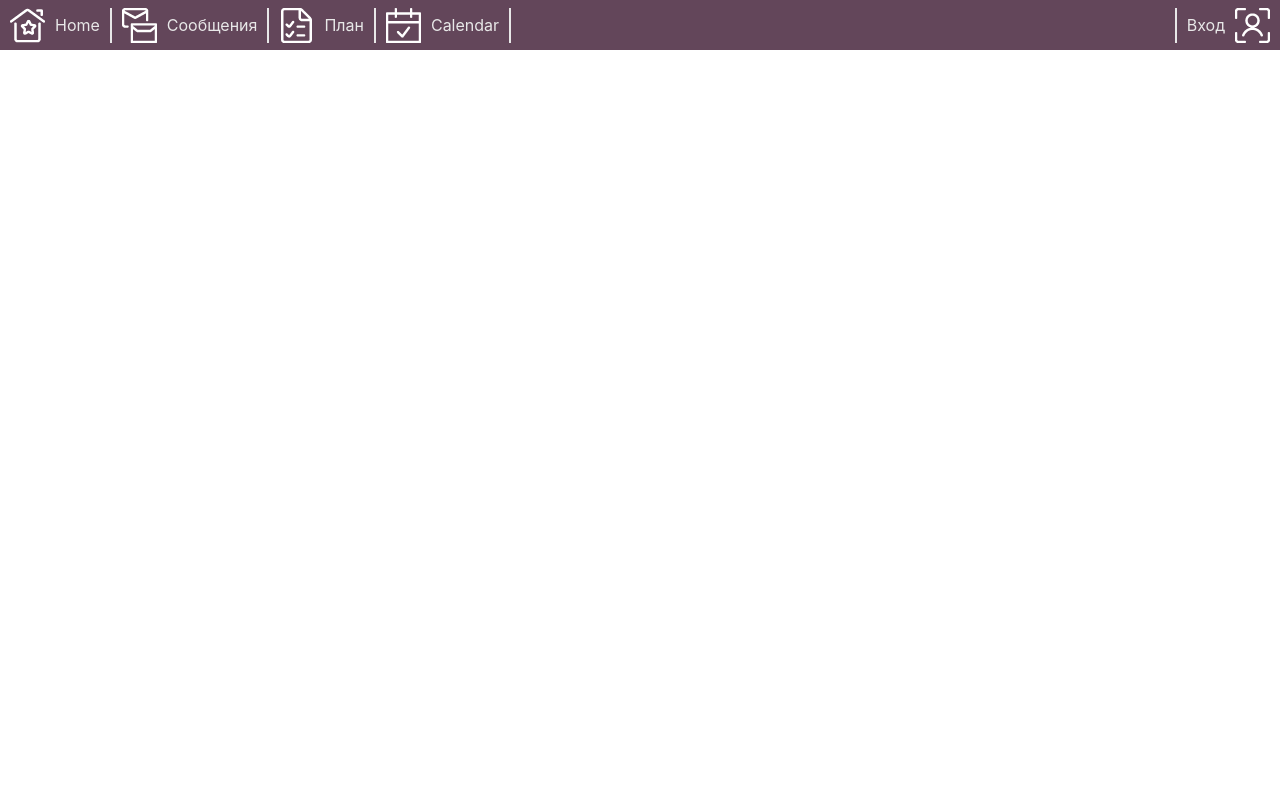
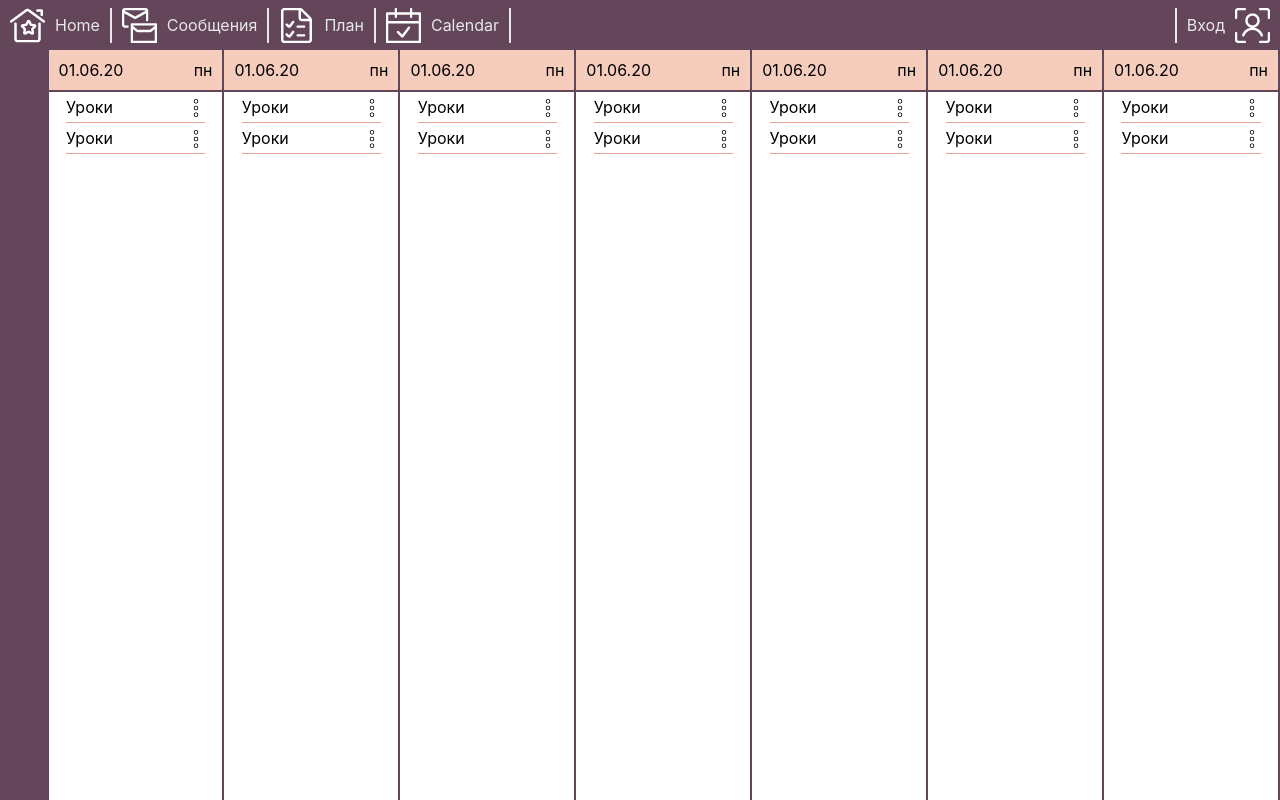
Before and after one commit to SymtaxError/Messemger, a React (Create React App) app in the folder frontend/: page /#/calendar in a window 1280 px wide. Built offline with nearby package versions, Linux system fonts and the light colour scheme; no server answers.

Commit message:
calendar

```diff
--- a/frontend/src/App.tsx
+++ b/frontend/src/App.tsx
@@ -14,6 +14,7 @@ import {useMappedStore} from "utils/store";
 import {UserStore} from "store/user";
 import {PrivateRoute} from "PrivateRoute";
 import {Profile} from "./views/profile";
+import {Calendar} from "./views/calendar";
 import {AddChatComponent} from "./components/addChatComponent";
 
 export const App: React.FC = () => {
@@ -47,6 +48,9 @@ export const App: React.FC = () => {
                 <PrivateRoute condition={true}
                               path="/home"
                               component={Home}/>
+                <PrivateRoute condition={true}
+                              path="/calendar"
+                              component={Calendar}/>
                 <Route exact path="/">
                     <Redirect to="/home"/>
                 </Route>
--- /dev/null
+++ b/frontend/src/components/calendar/card.module.css
@@ -0,0 +1,20 @@
+.card {
+    display: flex;
+    flex-flow: row nowrap;
+    width: 80%;
+    height: 30px;
+    margin-left: auto;
+    margin-right: auto;
+    border-bottom: 1px solid #E7A295;
+}
+
+.content {
+    padding-top: 5px;
+}
+
+.moreImg {
+    padding-top: 7px;
+    margin-left: auto;
+    height: 18px;
+    width: 18px;
+}
--- /dev/null
+++ b/frontend/src/components/calendar/card.tsx
@@ -0,0 +1,13 @@
+import styles from "./card.module.css";
+import moreImg from "img/more.png";
+import React from "react";
+
+export const Card: React.FC = () => {
+
+    return (
+        <div className={styles.card}>
+            <div className={styles.content}>Уроки</div>
+            <img src={moreImg} className={styles.moreImg}/>
+        </div>
+    )
+};
--- /dev/null
+++ b/frontend/src/components/calendar/dayInCalendar.module.css
@@ -0,0 +1,23 @@
+.day {
+    display: flex;
+    flex-flow: column nowrap;
+    border-right: 2px solid #63465A;
+    width: 14%;
+}
+
+.dayHeader {
+    display: flex;
+    flex-flow: row nowrap;
+    height: 40px;
+    background-color: #F6CCBC;
+    border-bottom: 2px solid #63465A;
+}
+
+.date {
+    padding: 10px;
+}
+
+.dayOfTheWeek {
+    margin-left: auto;
+    padding: 10px;
+}
--- /dev/null
+++ b/frontend/src/components/calendar/dayInCalendar.tsx
@@ -0,0 +1,18 @@
+import styles from "components/calendar/dayInCalendar.module.css";
+import moreImg from "img/more.png";
+import {Card} from "./card";
+import React from "react";
+
+export const DayInCalendar: React.FC = () => {
+
+    return (
+        <div className={styles.day}>
+            <div className={styles.dayHeader}>
+                <div className={styles.date}>01.06.20</div>
+                <div className={styles.dayOfTheWeek}>пн</div>
+            </div>
+            <Card/>
+            <Card/>
+        </div>
+    )
+};
--- /dev/null
+++ b/frontend/src/views/calendar.module.css
@@ -0,0 +1,13 @@
+.body {
+    height: 100%;
+    width: 100%;
+    display: flex;
+    flex-flow: row nowrap;
+    background-color: white;
+}
+
+.leftBar {
+    width: 50px;
+    border-top: white;
+    background-color: #63465A;
+}
--- /dev/null
+++ b/frontend/src/views/calendar.tsx
@@ -0,0 +1,17 @@
+import React from 'react';
+import styles from "views/calendar.module.css";
+import {DayInCalendar} from "../components/calendar/dayInCalendar";
+
+export const Calendar: React.FC = () => {
+    return (
+        <div className={styles.body}>
+            <div className={styles.leftBar}></div>
+            <DayInCalendar/>
+            <DayInCalendar/>
+            <DayInCalendar/>
+            <DayInCalendar/>
+            <DayInCalendar/>
+            <DayInCalendar/>
+            <DayInCalendar/>
+        </div>);
+};
```
Also changed, not shown: frontend/src/img/more.png (added).
